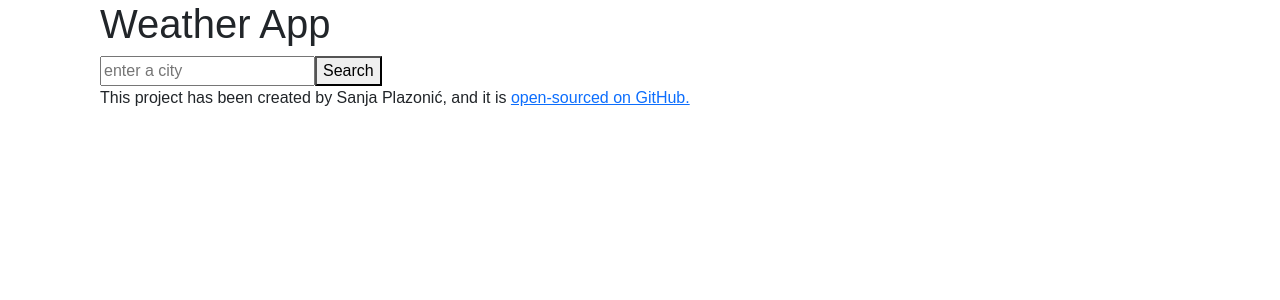
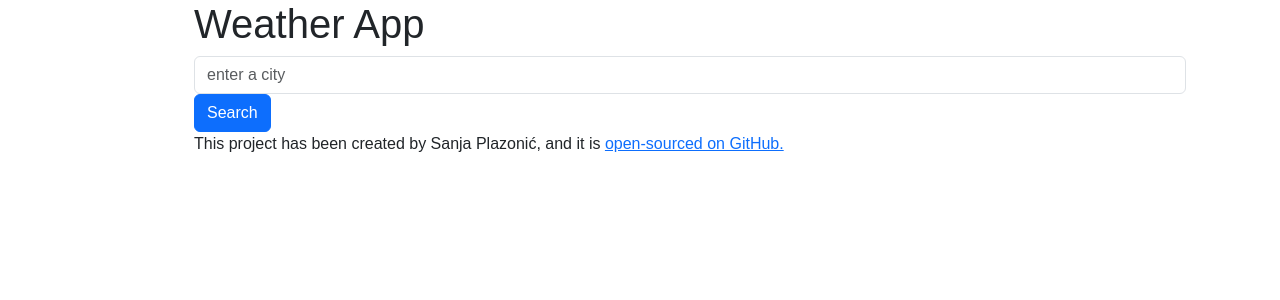
Before and after one commit to NjaSa58/weather-react-v1, a React (Create React App) app: page / in a window 1280 px wide. Shown: the top 300 px of the page. Built offline with nearby package versions, Linux system fonts and the light colour scheme.

Commit message:
Added bootstrap

```diff
--- a/public/index.html
+++ b/public/index.html
@@ -9,10 +9,18 @@
 
     <link rel="manifest" href="%PUBLIC_URL%/manifest.json" />
 
+    <link
+      href="https://cdn.jsdelivr.net/npm/bootstrap@5.3.0/dist/css/bootstrap.min.css"
+      rel="stylesheet"
+      integrity="sha384-9ndCyUaIbzAi2FUVXJi0CjmCapSmO7SnpJef0486qhLnuZ2cdeRhO02iuK6FUUVM"
+      crossorigin="anonymous"
+    />
     <title>React Weather App</title>
   </head>
   <body>
     <noscript>You need to enable JavaScript to run this app.</noscript>
-    <div id="root"></div>
+    <div class="container">
+      <div id="root"></div>
+    </div>
   </body>
 </html>
--- a/src/App.js
+++ b/src/App.js
@@ -6,6 +6,7 @@ import "./App.css";
 function App() {
   return (
     <div className="App">
+      <div className="container">
         <header className="App-header">
           <h1>Weather App</h1>
           <Weather city="Zagreb" />
@@ -13,12 +14,17 @@ function App() {
         <fotter>
           <p>
             This project has been created by Sanja Plazonić, and it is {""}
-          <a href="https://github.com/NjaSa58/weather-react-v1" target="_blank">
+            <a
+              href="https://github.com/NjaSa58/weather-react-v1"
+              target="_blank"
+              rel="noreferrer"
+            >
               open-sourced on GitHub.
             </a>
           </p>
         </fotter>
       </div>
+    </div>
   );
 }
 
--- a/src/Weather.js
+++ b/src/Weather.js
@@ -32,8 +32,15 @@ export default function Weather() {
 
   let form = (
     <form onSubmit={handleSubmit}>
-      <input type="search" placeholder="enter a city" onChange={updateCity} />
-      <button type="submit">Search</button>
+      <input
+        class="form-control"
+        type="search"
+        placeholder="enter a city"
+        onChange={updateCity}
+      />
+      <button class="btn btn-primary" type="submit">
+        Search
+      </button>
     </form>
   );
 
--- a/src/index.js
+++ b/src/index.js
@@ -1,6 +1,6 @@
 import React from "react";
 import ReactDOM from "react-dom/client";
-
+import "bootstrap/dist/css/bootstrap.css";
 import App from "./App";
 import reportWebVitals from "./reportWebVitals";
 import "bootstrap/dist/css/bootstrap.css";
```
Lines whose indentation alone changed are shown as unchanged.
